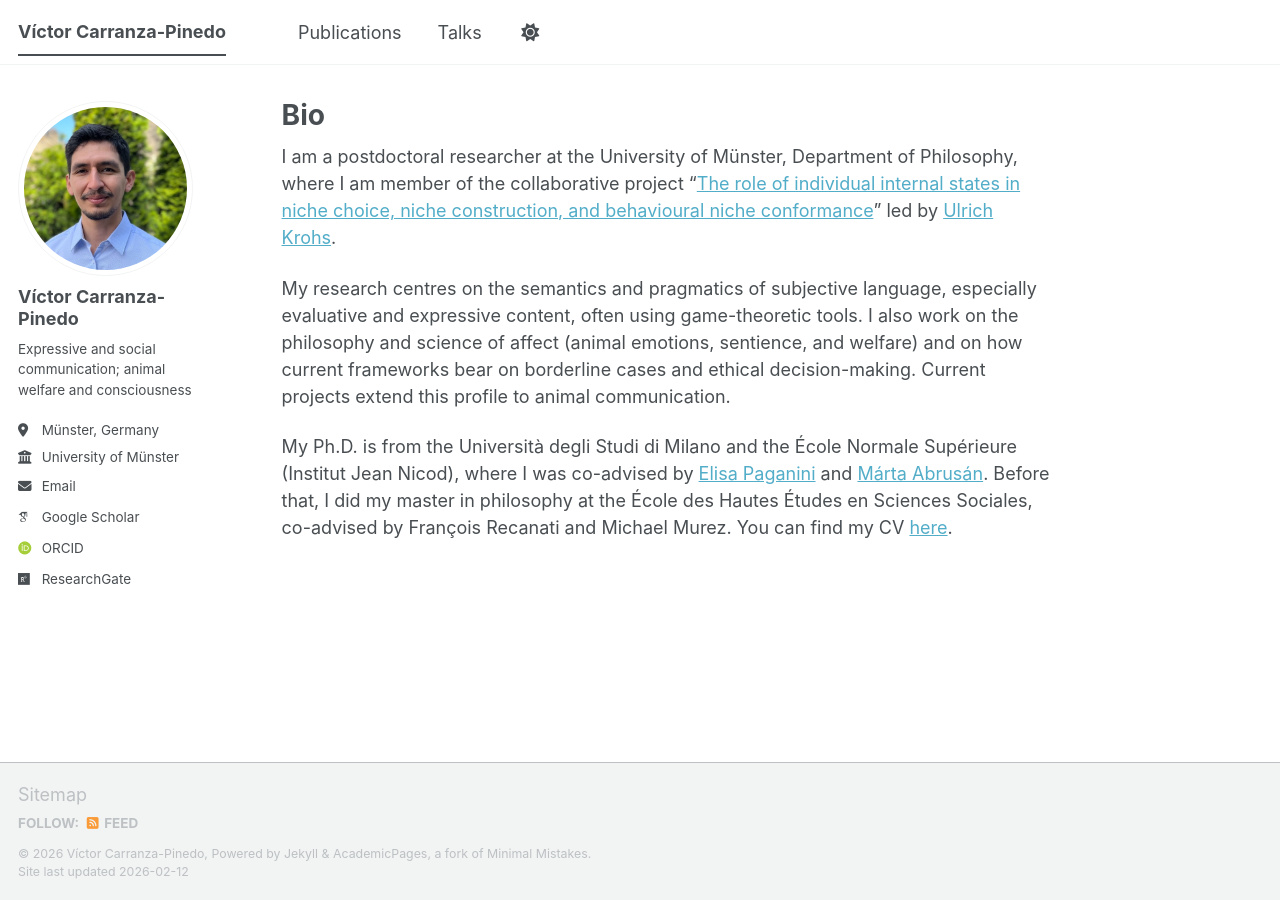
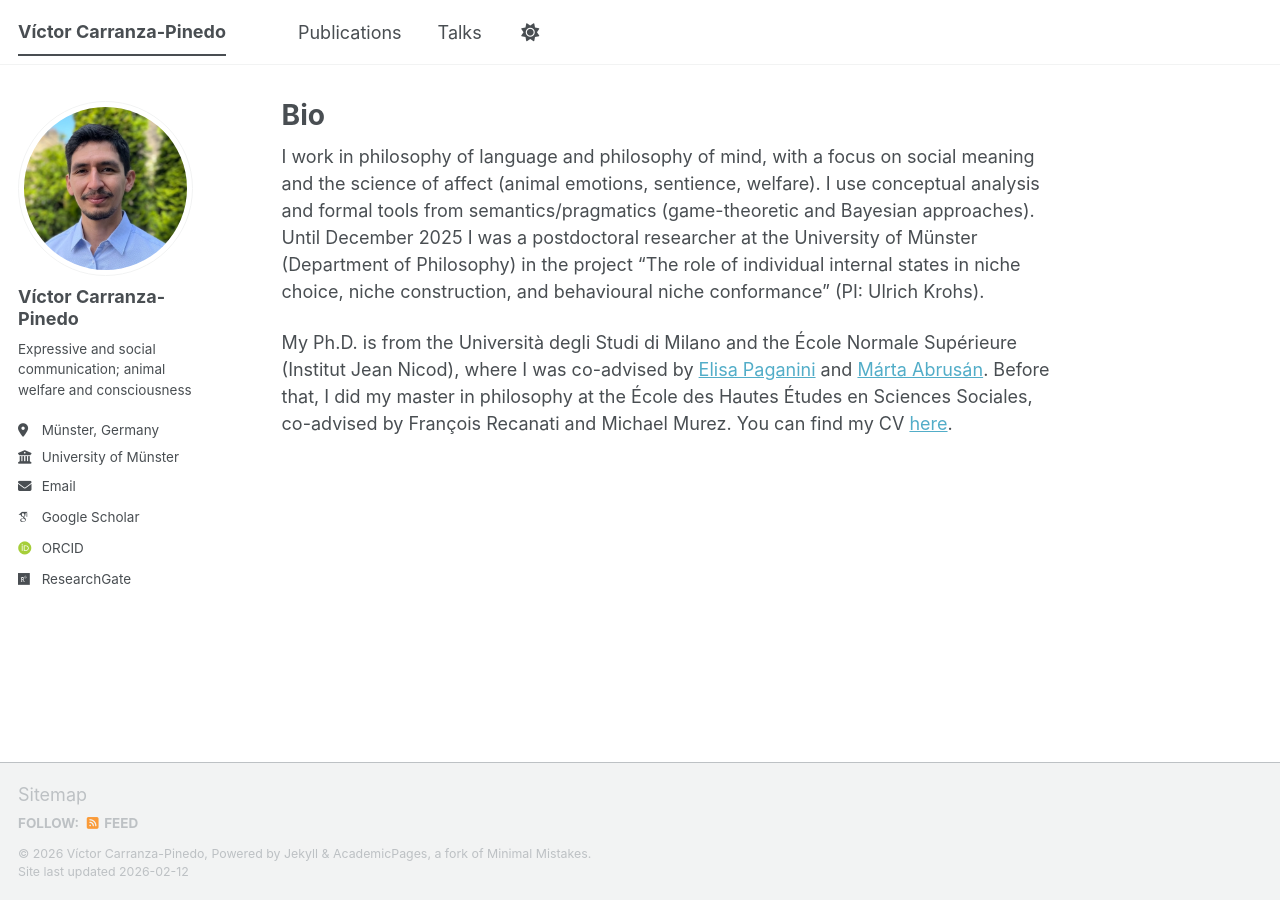
Before and after one commit to carranza-pinedo/carranza-pinedo.github.io, a Jekyll site: the page built from _pages/about.md, in a window 1280 px wide. Built offline with Jekyll 4.4.1, drawn with Linux system fonts in a browser that asks for light colours; some web fonts are replaced; a script bundle is joined from its source files by our own code; library files that are not in the unit come from our copies.

Commit message:
Update about.md

```diff
--- a/_pages/about.md
+++ b/_pages/about.md
@@ -8,9 +8,6 @@ redirect_from:
   - /about.html
 ---
 
-
-I am a postdoctoral researcher at the University of Münster, Department of Philosophy, where I am member of the collaborative project "[The role of individual internal states in niche choice, niche construction, and behavioural niche conformance](https://www.uni-bielefeld.de/fakultaeten/biologie/forschung/verbuende/sfb_nc3/projects/d01ph2#comp_00005c3e9e38_00000000a7_0131)" led by [Ulrich Krohs](https://www.uni-muenster.de/PhilSem/mitglieder/krohs/krohs.html).
-
-My research centres on the semantics and pragmatics of subjective language, especially evaluative and expressive content, often using game-theoretic tools. I also work on the philosophy and science of affect (animal emotions, sentience, and welfare) and on how current frameworks bear on borderline cases and ethical decision-making. Current projects extend this profile to animal communication.
+I work in philosophy of language and philosophy of mind, with a focus on social meaning and the science of affect (animal emotions, sentience, welfare). I use conceptual analysis and formal tools from semantics/pragmatics (game-theoretic and Bayesian approaches). Until December 2025 I was a postdoctoral researcher at the University of Münster (Department of Philosophy) in the project “The role of individual internal states in niche choice, niche construction, and behavioural niche conformance” (PI: Ulrich Krohs).
 
 My Ph.D. is from the Università degli Studi di Milano and the École Normale Supérieure (Institut Jean Nicod), where I was co-advised by [Elisa Paganini](https://www.unimi.it/en/ugov/person/elisa-paganini) and [Márta Abrusán](https://sites.google.com/site/martaabrusan/). Before that, I did my master in philosophy at the École des Hautes Études en Sciences Sociales, co-advised by François Recanati and Michael Murez. You can find my CV [here](https://www.dropbox.com/scl/fi/1j1c3zyv8epc1pprvq1ma/cvitae_english.pdf?rlkey=4b85ngf0q3kvemlbfarvixrt2&st=16rj4gij&dl=0).
```
